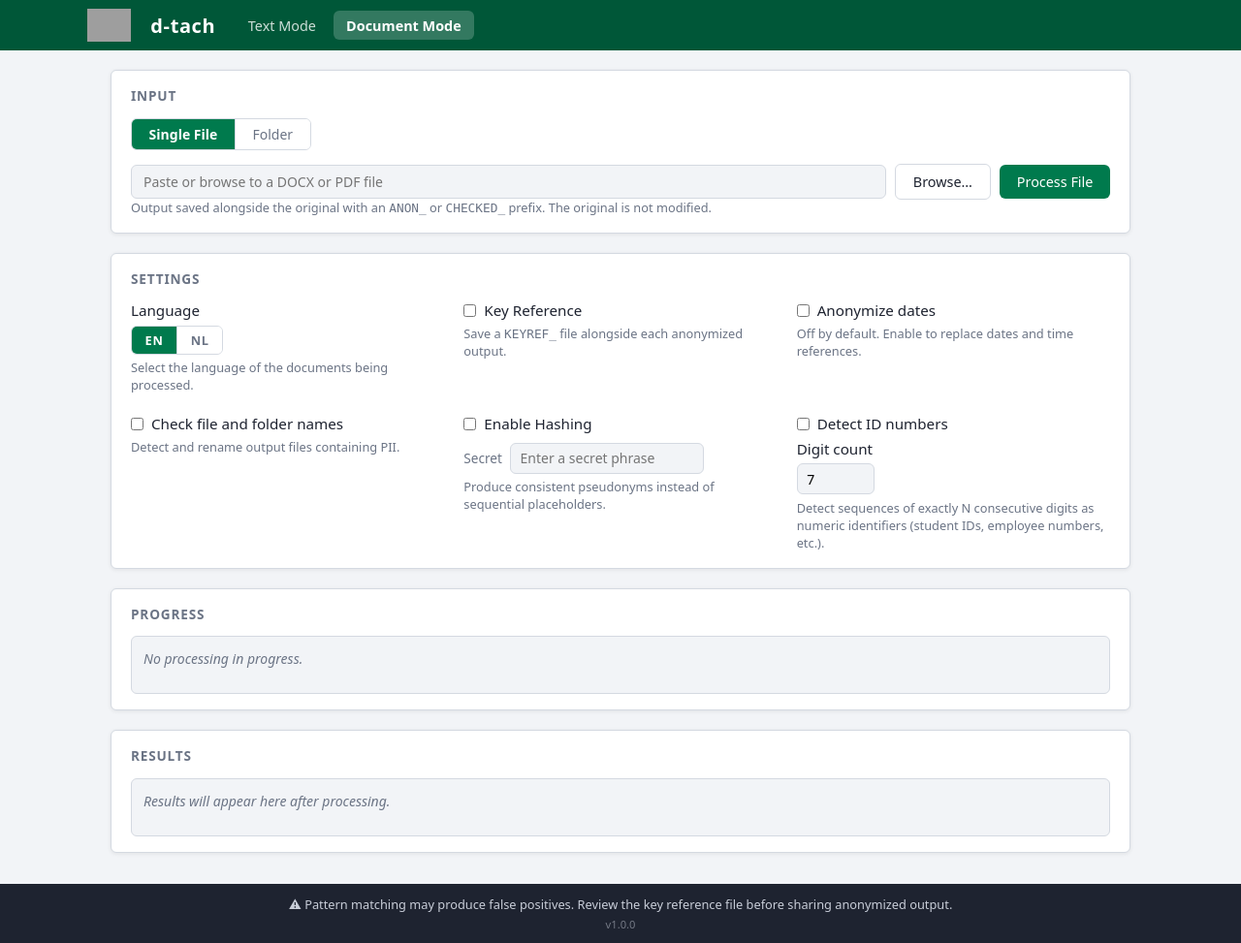
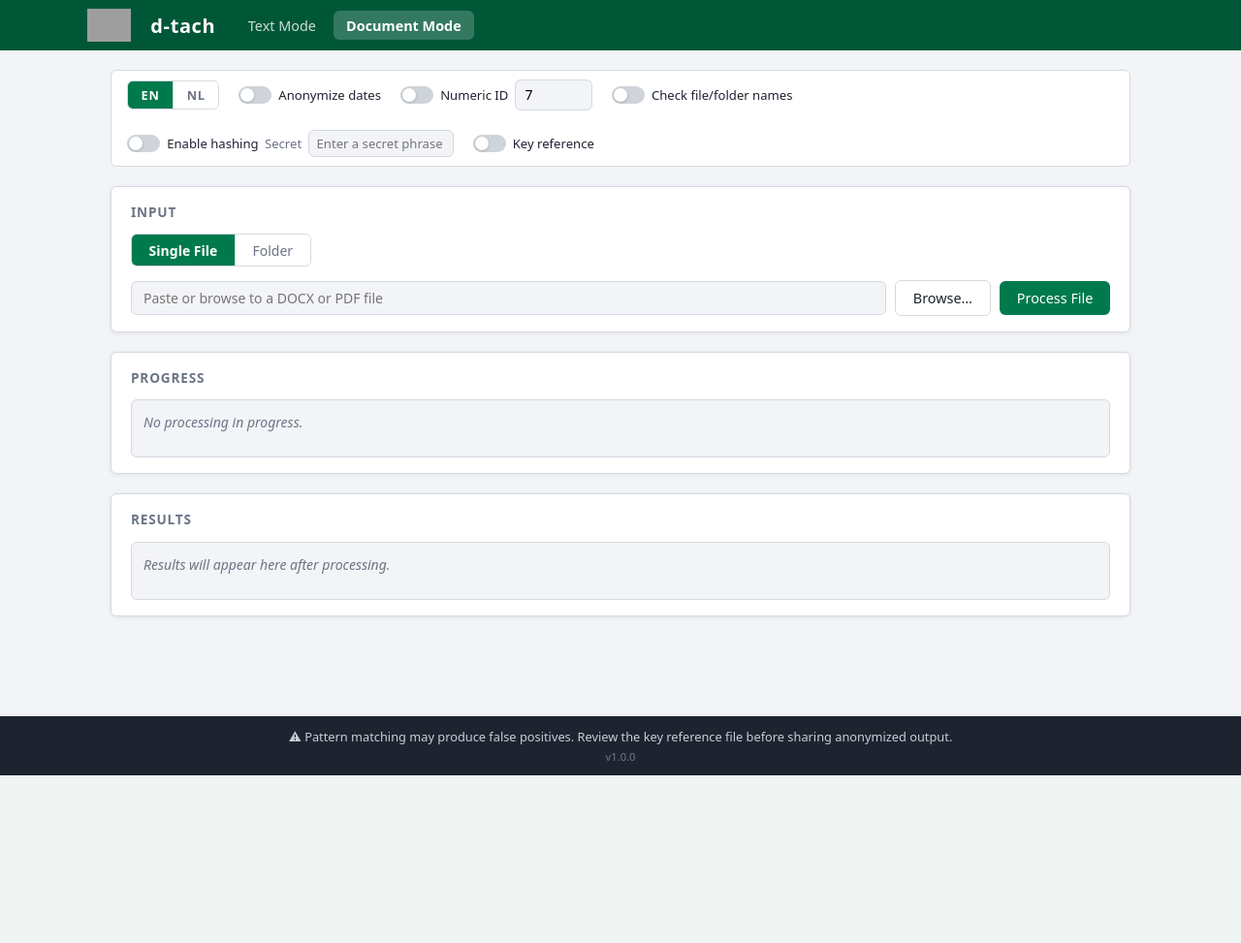
Before and after one commit to d-ranged/d-tach, a Flask app: page /document in a window 1280 px wide. Shown: the whole page at 97% size. After the commit the page ends 800 px from the top, so only its background shows below. Run offline with Flask 3, Linux system fonts and the light colour scheme; grey boxes are pictures that could not be loaded.

Commit message:
Apply d-sign L1/T4 layout: settings bar above panels, pill toggles (issue #29)
- Complete T4 theme vars: --accent-secondary, --accent-light, --toggle-active,
  --toggle-track (#fde8d0 warm orange) so orange surfaces on toggle tracks
- Complete T1 theme vars to match
- Replace checkbox + .toggle-label with proper pill toggle (.toggle label +
  .toggle-track span) matching d-sign components.css
- Settings bar moved above input/output panels in text mode
- Settings bar moved above input section in document mode; Settings card removed
- Settings bar is compact horizontal strip (0.55rem padding, aligned center)
- Setting groups are inline row, hint text removed from bar

```diff
--- a/app/static/css/main.css
+++ b/app/static/css/main.css
@@ -7,12 +7,20 @@
     --nav-bg: #005738;
     --accent: #007A4D;
     --accent-hover: #C85A00;
+    --accent-secondary: #C85A00;
+    --accent-light: #e0f2ea;
+    --toggle-active: #007A4D;
+    --toggle-track: #fde8d0;
 }
 
 [data-theme="T1"] {
     --nav-bg: #2c3e50;
     --accent: #4a6fa5;
     --accent-hover: #3a5a8a;
+    --accent-secondary: #4a6fa5;
+    --accent-light: #dce8f5;
+    --toggle-active: #4a6fa5;
+    --toggle-track: #ced4da;
 }
 
 :root {
@@ -31,6 +39,10 @@
     --radius: 6px;
     --shadow: 0 1px 4px rgba(0, 0, 0, 0.08);
     --font: system-ui, -apple-system, "Segoe UI", sans-serif;
+    --toggle-track: #ced4da;
+    --toggle-active: var(--accent);
+    --accent-secondary: var(--accent);
+    --accent-light: #dce8f5;
 }
 
 /* ---- Reset & base ---- */
@@ -263,81 +275,116 @@ body {
     cursor: not-allowed;
 }
 
-/* ---- Settings bar (text mode) ---- */
+/* ---- Settings bar ---- */
 
 .settings-bar {
     background: var(--color-surface);
     border: 1px solid var(--color-border);
     border-radius: var(--radius);
-    box-shadow: var(--shadow);
-    padding: 1rem 1.25rem;
+    padding: 0.55rem 1rem;
     display: flex;
-    gap: 2.5rem;
+    align-items: center;
+    gap: 1.25rem;
     flex-wrap: wrap;
-}
-
-/* ---- Settings grid (document mode) ---- */
-
-.settings-grid {
-    display: grid;
-    grid-template-columns: repeat(auto-fill, minmax(240px, 1fr));
-    gap: 1.25rem;
+    font-size: 0.85rem;
 }
 
 /* ---- Setting group ---- */
 
 .setting-group {
     display: flex;
-    flex-direction: column;
-    gap: 0.35rem;
+    align-items: center;
+    gap: 0.4rem;
 }
 
-.toggle-label {
-    display: flex;
+/* ---- Pill toggle switch ---- */
+
+.toggle {
+    position: relative;
+    display: inline-flex;
     align-items: center;
-    gap: 0.5rem;
-    font-weight: 500;
-    cursor: default;
+    gap: 0.45rem;
+    cursor: pointer;
+    user-select: none;
+    color: var(--color-text);
 }
 
-.toggle:disabled {
+.toggle input[type="checkbox"] {
+    opacity: 0;
+    width: 0;
+    height: 0;
+    position: absolute;
+}
+
+.toggle-track {
+    width: 34px;
+    height: 18px;
+    background: var(--toggle-track);
+    border-radius: 9px;
+    position: relative;
+    transition: background 0.2s;
+    flex-shrink: 0;
+}
+
+.toggle input:checked + .toggle-track {
+    background: var(--toggle-active);
+}
+
+.toggle-track::after {
+    content: "";
+    position: absolute;
+    width: 14px;
+    height: 14px;
+    background: #fff;
+    border-radius: 50%;
+    top: 2px;
+    left: 2px;
+    transition: transform 0.2s;
+    box-shadow: 0 1px 3px rgba(0, 0, 0, 0.2);
+}
+
+.toggle input:checked + .toggle-track::after {
+    transform: translateX(16px);
+}
+
+.toggle input:disabled ~ .toggle-track {
+    opacity: 0.5;
     cursor: not-allowed;
+}
+
+.setting-label {
+    font-size: 0.82rem;
+    color: var(--color-text);
+    white-space: nowrap;
 }
 
 .field-label {
     font-weight: 500;
 }
 
-.setting-hint {
-    font-size: 0.8rem;
-    color: var(--color-text-muted);
-    line-height: 1.4;
-}
-
-/* ---- Secret field ---- */
+/* ---- Secret field (inline, inside setting-group) ---- */
 
 .secret-field {
     display: flex;
     align-items: center;
-    gap: 0.5rem;
-    margin-top: 0.25rem;
+    gap: 0.4rem;
 }
 
 .secret-label {
-    font-size: 0.85rem;
+    font-size: 0.82rem;
     color: var(--color-text-muted);
     white-space: nowrap;
 }
 
 .secret-input {
     font-family: var(--font);
-    font-size: 0.875rem;
-    padding: 0.35rem 0.6rem;
+    font-size: 0.82rem;
+    padding: 0.25rem 0.5rem;
     border: 1px solid var(--color-border);
     border-radius: var(--radius);
     background: var(--color-bg);
     color: var(--color-text);
-    width: 200px;
+    width: 150px;
 }
 
 .secret-input:disabled {
--- a/app/templates/document_mode.html
+++ b/app/templates/document_mode.html
@@ -3,6 +3,79 @@
 {% block title %}Document Mode{% endblock %}
 
 {% block content %}
+<section class="settings-bar">
+    <div class="setting-group">
+        <div class="lang-selector" id="lang-selector">
+            <button class="lang-btn {% if language == 'en' %}active{% endif %}" data-lang="en">EN</button>
+            <button class="lang-btn {% if language == 'nl' %}active{% endif %}" data-lang="nl">NL</button>
+        </div>
+    </div>
+
+    <div class="setting-group">
+        <label class="toggle">
+            <input type="checkbox" id="dates-toggle" {% if anonymize_dates %}checked{% endif %}>
+            <span class="toggle-track"></span>
+            <span class="setting-label">Anonymize dates</span>
+        </label>
+    </div>
+
+    <div class="setting-group">
+        <label class="toggle">
+            <input type="checkbox" id="numeric-id-toggle" {% if pattern_config.numeric_id_enabled %}checked{% endif %}>
+            <span class="toggle-track"></span>
+            <span class="setting-label">Numeric ID</span>
+        </label>
+        <input
+            type="number"
+            id="digit-count"
+            class="digit-input"
+            value="{{ pattern_config.digit_count }}"
+            min="4"
+            max="12"
+            title="Exact digit count to detect"
+        >
+    </div>
+
+    <div class="setting-group">
+        <label class="toggle">
+            <input type="checkbox" id="names-toggle">
+            <span class="toggle-track"></span>
+            <span class="setting-label">Check file/folder names</span>
+        </label>
+    </div>
+
+    <div class="setting-group">
+        <label class="toggle">
+            <input
+                type="checkbox"
+                id="hashing-toggle"
+                {% if hashing_enabled %}checked{% endif %}
+            >
+            <span class="toggle-track"></span>
+            <span class="setting-label">Enable hashing</span>
+        </label>
+        <div class="secret-field" id="secret-field" {% if not hashing_enabled %}hidden{% endif %}>
+            <label for="secret-input" class="secret-label">Secret</label>
+            <input
+                type="password"
+                id="secret-input"
+                class="secret-input"
+                placeholder="Enter a secret phrase"
+                value="{{ hashing_secret }}"
+                autocomplete="off"
+            >
+        </div>
+    </div>
+
+    <div class="setting-group">
+        <label class="toggle">
+            <input type="checkbox" id="keyref-toggle">
+            <span class="toggle-track"></span>
+            <span class="setting-label">Key reference</span>
+        </label>
+    </div>
+</section>
+
 <section class="doc-section">
     <h2 class="section-heading">Input</h2>
 
@@ -22,10 +95,6 @@
             <button class="btn btn-secondary" id="browse-file-btn">Browse&hellip;</button>
             <button class="btn btn-primary" id="process-file-btn">Process File</button>
         </div>
-        <p class="setting-hint">
-            Output saved alongside the original with an <code>ANON_</code> or
-            <code>CHECKED_</code> prefix. The original is not modified.
-        </p>
     </div>
 
     <div id="panel-folder" class="input-panel" hidden>
@@ -39,95 +108,6 @@
             <button class="btn btn-secondary" id="browse-folder-btn">Browse&hellip;</button>
             <button class="btn btn-primary" id="process-folder-btn">Process Folder</button>
             <button class="btn btn-secondary" id="cancel-btn" hidden>Cancel</button>
-        </div>
-        <p class="setting-hint">
-            All DOCX and PDF files in the folder and its subfolders are processed.
-            Output files are saved alongside the originals.
-        </p>
-    </div>
-</section>
-
-<section class="doc-section">
-    <h2 class="section-heading">Settings</h2>
-    <div class="settings-grid">
-        <div class="setting-group">
-            <label class="field-label">Language</label>
-            <div class="lang-selector" id="lang-selector">
-                <button class="lang-btn {% if language == 'en' %}active{% endif %}" data-lang="en">EN</button>
-                <button class="lang-btn {% if language == 'nl' %}active{% endif %}" data-lang="nl">NL</button>
-            </div>
-            <p class="setting-hint">Select the language of the documents being processed.</p>
-        </div>
-
-        <div class="setting-group">
-            <label class="toggle-label">
-                <input type="checkbox" class="toggle" id="keyref-toggle">
-                <span>Key Reference</span>
-            </label>
-            <p class="setting-hint">
-                Save a <code>KEYREF_</code> file alongside each anonymized output.
-            </p>
-        </div>
-
-        <div class="setting-group">
-            <label class="toggle-label">
-                <input type="checkbox" class="toggle" id="dates-toggle" {% if anonymize_dates %}checked{% endif %}>
-                <span>Anonymize dates</span>
-            </label>
-            <p class="setting-hint">Off by default. Enable to replace dates and time references.</p>
-        </div>
-
-        <div class="setting-group">
-            <label class="toggle-label">
-                <input type="checkbox" class="toggle" id="names-toggle">
-                <span>Check file and folder names</span>
-            </label>
-            <p class="setting-hint">
-                Detect and rename output files containing PII.
-            </p>
-        </div>
-
-        <div class="setting-group">
-            <label class="toggle-label">
-                <input
-                    type="checkbox"
-                    class="toggle"
-                    id="hashing-toggle"
-                    {% if hashing_enabled %}checked{% endif %}
-                >
-                <span>Enable Hashing</span>
-            </label>
-            <div class="secret-field" id="secret-field" {% if not hashing_enabled %}hidden{% endif %}>
-                <label for="secret-input" class="secret-label">Secret</label>
-                <input
-                    type="password"
-                    id="secret-input"
-                    class="secret-input"
-                    placeholder="Enter a secret phrase"
-                    value="{{ hashing_secret }}"
-                    autocomplete="off"
-                >
-            </div>
-            <p class="setting-hint">
-                Produce consistent pseudonyms instead of sequential placeholders.
-            </p>
-        </div>
-
-        <div class="setting-group">
-            <label class="toggle-label">
-                <input type="checkbox" class="toggle" id="numeric-id-toggle" {% if pattern_config.numeric_id_enabled %}checked{% endif %}>
-                <span>Detect ID numbers</span>
-            </label>
-            <label class="field-label" for="digit-count">Digit count</label>
-            <input
-                type="number"
-                id="digit-count"
-                class="digit-input"
-                value="{{ pattern_config.digit_count }}"
-                min="4"
-                max="12"
-            >
-            <p class="setting-hint">Detect sequences of exactly N consecutive digits as numeric identifiers (student IDs, employee numbers, etc.).</p>
         </div>
     </div>
 </section>
```
Also changed, not shown: app/templates/text_mode.html (+61 -71 lines).
